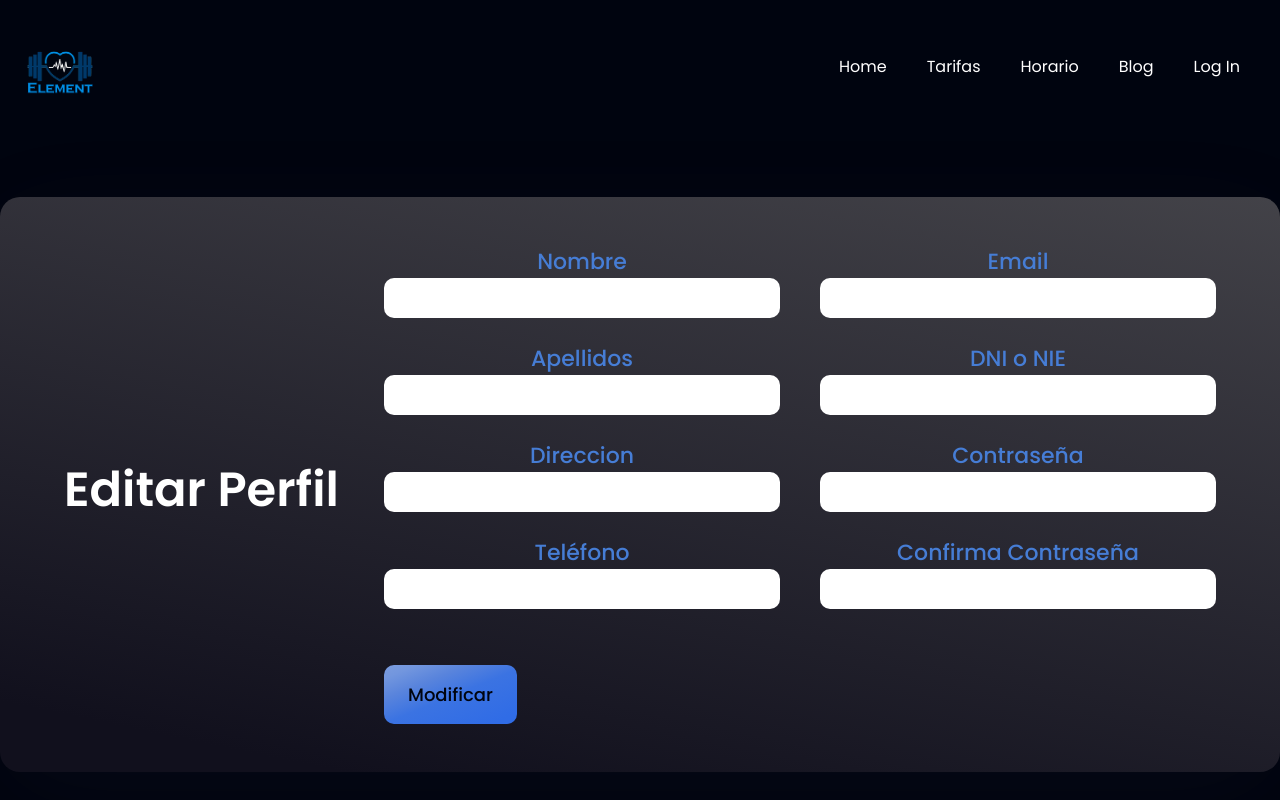
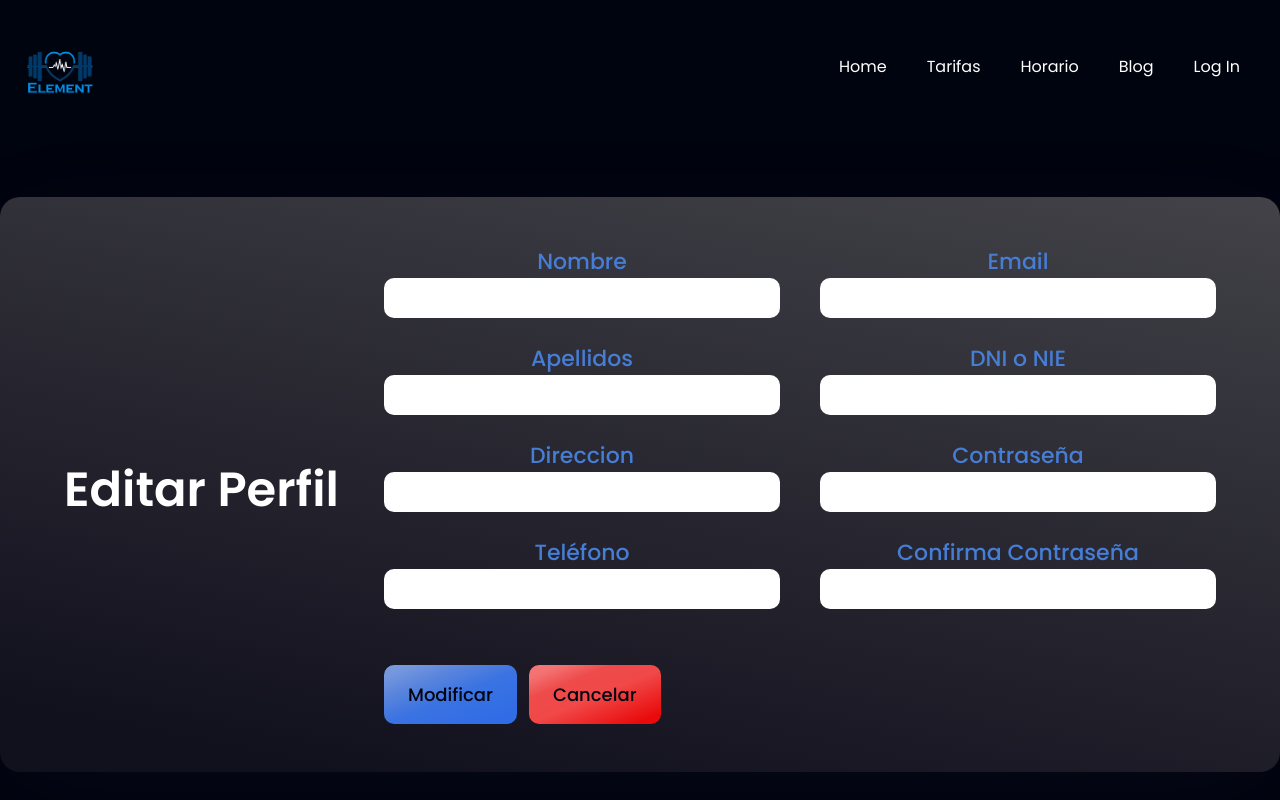
Before and after one commit to lac56-alu/TFG-Frontend, a React (Vite) app: page /modify-profile in a window 1280 px wide. Shown: the top 800 px of the page. Built offline with nearby package versions, Linux system fonts and the light colour scheme; no server answers.

Commit message:
Modificar perfil completado

```diff
--- a/src/components/Profile/ModifyProfile.jsx
+++ b/src/components/Profile/ModifyProfile.jsx
@@ -39,6 +39,10 @@ export default function ModifyProfile() {
         getProfileData();
     }, []);
 
+    const redirectProfile = () => {
+        window.location.href = '/profile';
+    };
+
     const handleSubmit = (event) => {
         event.preventDefault();
         const validationErrors = Validation(usuario);
@@ -54,7 +58,7 @@ export default function ModifyProfile() {
                 const tokenUser = window.localStorage.getItem('token');
                 const urlCompleta = url + tokenUser;
                 const urlSinComillas = urlCompleta.replace(/"/g, '');
-                const response = await axios.post(urlSinComillas, {
+                const response = await axios.patch(urlSinComillas, {
                     'name': usuario.name,
                     'lastname': usuario.lastname,
                     'adress': usuario.adress,
@@ -200,6 +204,11 @@ export default function ModifyProfile() {
                                                 outline-none rounded-[10px] mt-8`}>
                             Modificar
                         </button>
+
+                        <button type='button' className={`py-4 px-6 bg-red-gradient font-poppins font-medium text-[18px]
+                                    text-primary outline-none ${styles} rounded-[10px] ml-3`}  onClick={redirectProfile}>
+                            Cancelar
+                        </button>
                     </form>
                 )}
             </div>
--- a/src/index.css
+++ b/src/index.css
@@ -49,10 +49,9 @@
 .bg-red-gradient {
   background: linear-gradient(
     157.81deg,
-    #b6c6e5 -43.27%,
-    #f8dcdc -21.24%,
-    #f6b9b9 12.19%,
-    #ec7b7b 29.82%,
+    #ef8585 -21.24%,
+    #f47171 12.19%,
+    #ee4b4b 29.82%,
     #f14848 51.94%,
     #e90b0b 90.29%
   );
```
